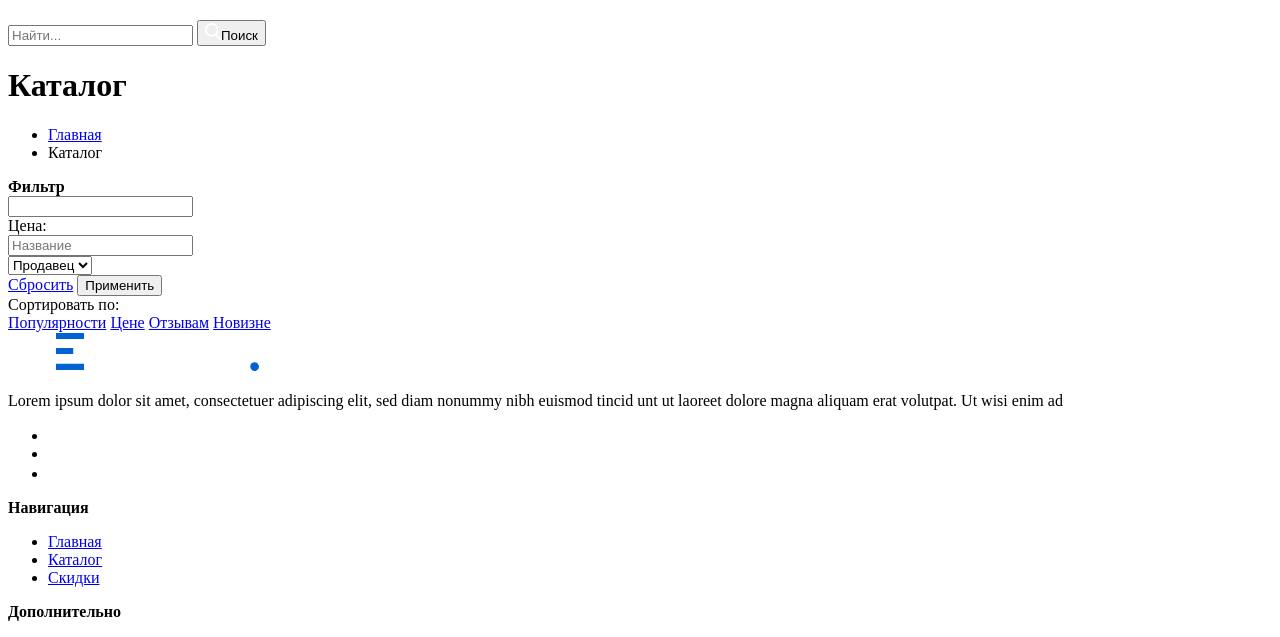
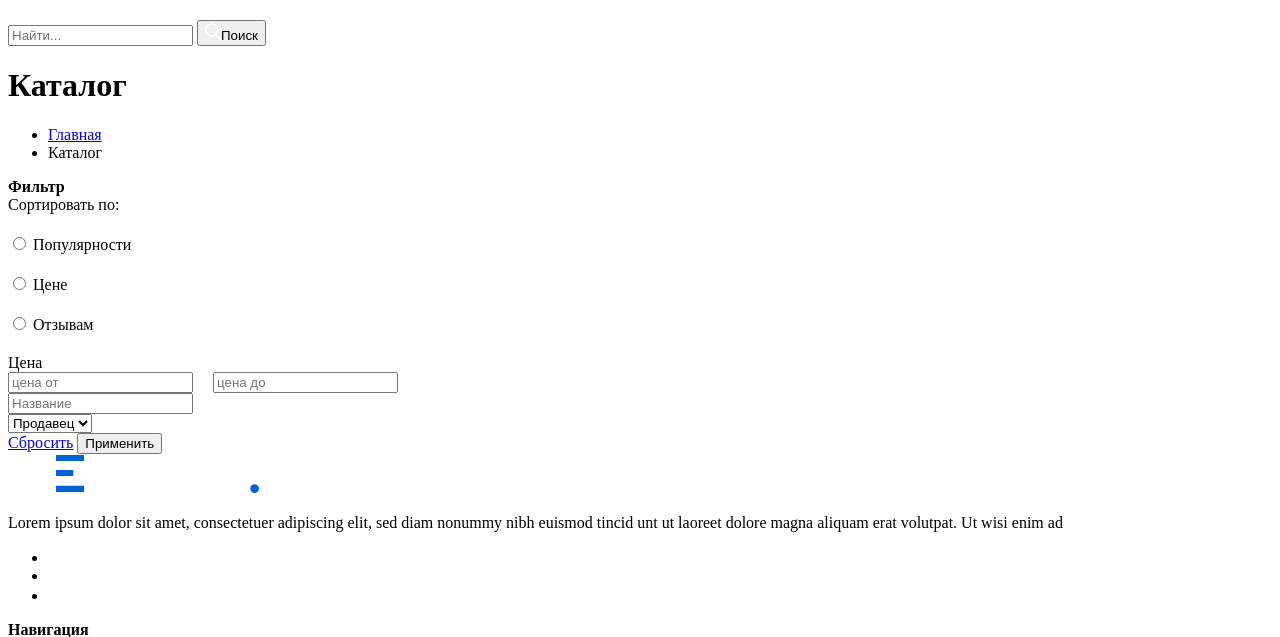
Before and after one commit to kiros-albatros/shop, a Symfony app: template templates/catalog/index.html.twig in a window 1280 px wide. Shown: the part 527-1164 px from the top of the page. Run offline with Twig, Linux system fonts and the light colour scheme; the template is opened without the code that fills it, so the values that code supplies are empty; some libraries are stand-ins or nearby versions.

Commit message:
add sort

```diff
--- a/templates/catalog/filter.html.twig
+++ b/templates/catalog/filter.html.twig
@@ -5,13 +5,45 @@
 		</header>
 		<div class="Section-columnContent">
 			<form class="form" method="get" action="{{ path('app_catalog') }}">
+					<div class="Sort-title" style="margin-bottom: 20px;">Сортировать по:</div>
+							<div class="form-check" style="margin-bottom: 20px;">
+								<input class="form-check-input" type="radio" name="sort" value="p.sales_count"
+								{% if(app.request.get('sort')== 'p.sales_count') %} checked {% endif %} >
+								<label class="form-check-label" for="flexRadioDefault1">
+									Популярности
+								</label>
+							</div>
+							<div class="form-check" style="margin-bottom: 20px;">
+								<input class="form-check-input" type="radio" name="sort" value="p.price"
+										{% if(app.request.get('sort')== 'p.price') %} checked {% endif %} />
+								<label class="form-check-label" for="flexRadioDefault2">
+									Цене
+								</label>
+							</div>
+							<div class="form-check" style="margin-bottom: 20px;">
+								<input class="form-check-input" type="radio" name="sort" value="p.reviews_count"
+										{% if(app.request.get('sort')== 'p.reviews_count') %} checked {% endif %} >
+								<label class="form-check-label" for="flexRadioDefault2">
+									Отзывам
+								</label>
+							</div>
+
 				<div class="form-group">
-					<div class="range Section-columnRange">
-						<input class="range-line" id="price" name="price" type="text" data-type="double" data-min="1" data-max="2000" data-from="1" data-to="2000"/>
-						<div class="range-price">Цена:&#32;
-							<div class="rangePrice"></div>
-						</div>
+					<label for="" style="margin-bottom: 20px;">Цена</label>
+					<div style="display:flex;">
+						<input class="form-input" type="number" name="start" id="" value="{{ app.request.get('start')|default("") }}"
+							   placeholder="цена от" style="margin-right: 20px;">
+						<input class="form-input" type="number" name="end" id="" value="{{ app.request.get('end')|default("") }}"
+							   placeholder="цена до">
+
 					</div>
+
+{#					<div class="range Section-columnRange">#}
+{#						<input class="range-line" id="price" name="price" type="text" data-type="double" data-min="1" data-max="2000" data-from="1" data-to="2000"/>#}
+{#						<div class="range-price">Цена:&#32;#}
+{#							<div class="rangePrice"></div>#}
+{#						</div>#}
+{#					</div>#}
 				</div>
 				<div class="form-group">
 					<input class="form-input form-input_full" id="title" name="title" type="text" placeholder="Название" value="{{ app.request.get('title')|default("") }}"/>
--- a/templates/catalog/items.html.twig
+++ b/templates/catalog/items.html.twig
@@ -1,14 +1,4 @@
 <div class="Section-content">
-    <div class="Sort">
-        <div class="Sort-title">Сортировать по:
-        </div>
-        <div class="Sort-variants">
-            <a class="Sort-sortBy Sort-sortBy_dec" href="#">Популярности</a>
-            <a class="Sort-sortBy" href="#">Цене</a>
-            <a class="Sort-sortBy" href="#">Отзывам</a>
-            <a class="Sort-sortBy Sort-sortBy_inc" href="#">Новизне</a>
-        </div>
-    </div>
     {% if pagination %}
         <div class="Cards">
 
```
Also changed, not shown: src/Repository/ProductRepository.php (+25 -7 lines).
